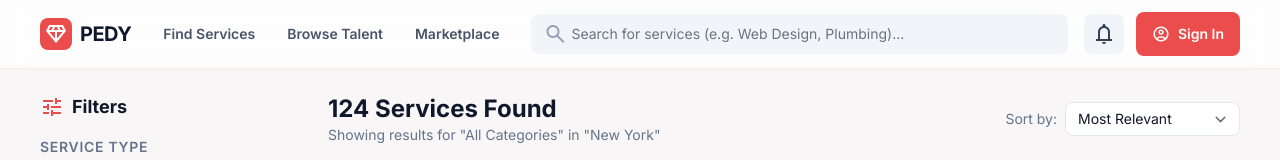
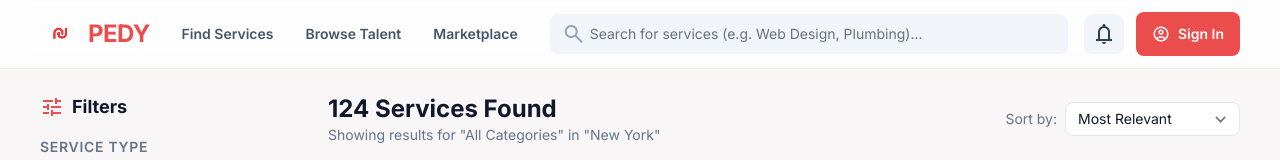
Before and after one commit to vouh/pedy, a plain HTML site: page Front end/index.html in a window 1280 px wide. Shown: the top 160 px of the page. Drawn offline with nearby package versions, Linux system fonts and the light colour scheme.

Commit message:
Refactor code structure for improved readability and maintainability

```diff
--- a/Front end/index.html
+++ b/Front end/index.html
@@ -39,12 +39,10 @@
 <div class="max-w-[1280px] mx-auto flex items-center justify-between gap-4">
 <div class="flex items-center gap-8 flex-1">
 <!-- Logo -->
-<div class="flex items-center gap-2 text-primary">
+<div class="flex items-center gap-2">
 <a href="index.html" class="flex items-center gap-2 hover:opacity-80 transition-opacity">
-<div class="size-8 bg-primary rounded-lg flex items-center justify-center text-white">
-<span class="material-symbols-outlined !text-2xl">diamond</span>
-</div>
-<h2 class="text-slate-900 dark:text-slate-100 text-xl font-bold leading-tight tracking-tight">PEDY</h2>
+<img src="assets/images/logo_no_bg.png" alt="PEDY Logo" class="h-10 w-10 object-contain"/>
+<h2 class="text-2xl font-black tracking-tight text-primary">PEDY</h2>
 </a>
 </div>
 <!-- Navigation Menu -->
```
Also changed, not shown: Front end/about.html (+6 -6 lines), Front end/marketplace.html (+3 -3 lines), Front end/profile.html (+1 -1 lines).
